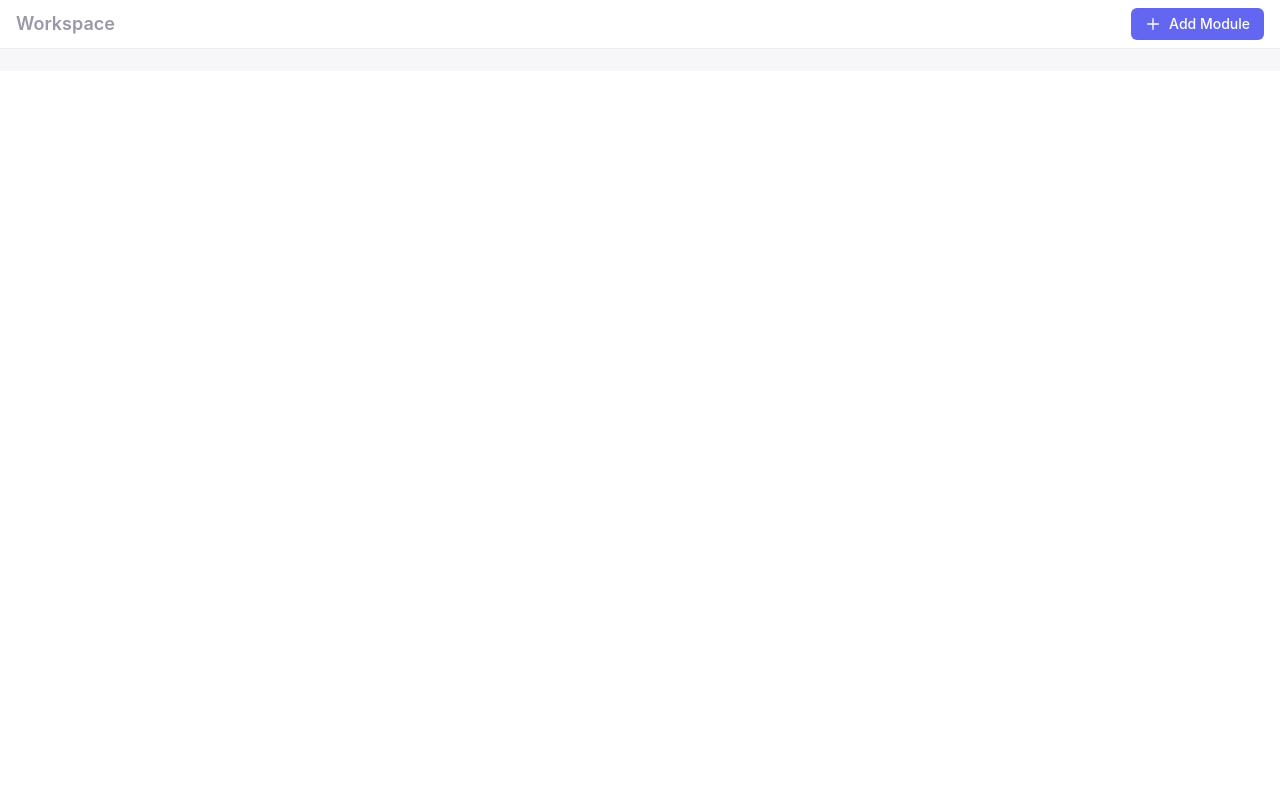
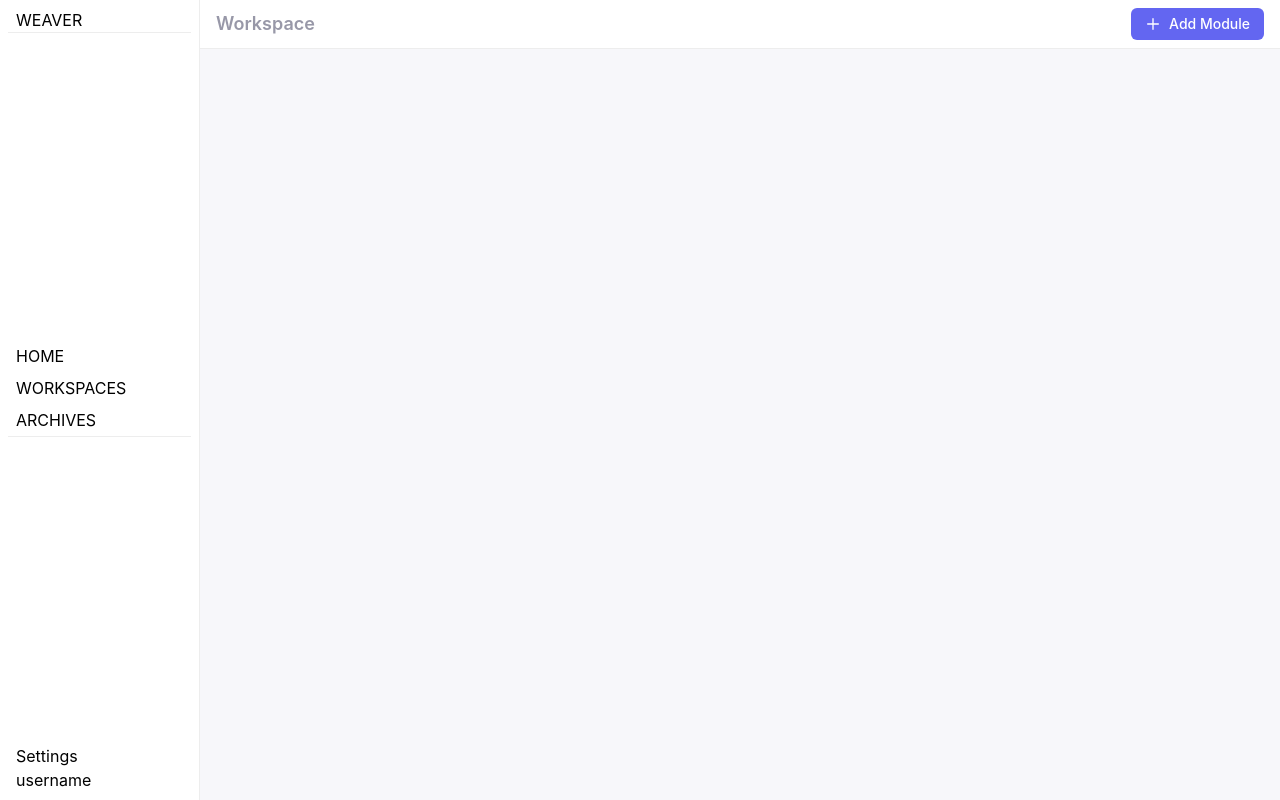
Before and after one commit to drumsinthedeep/weaver, a React (Vite) app: page / in a window 1280 px wide. Built offline with nearby package versions, Linux system fonts and the light colour scheme.

Commit message:
adds sidebar component

```diff
--- a/src/App.tsx
+++ b/src/App.tsx
@@ -1,9 +1,17 @@
 import './App.css';
+import Header from './components/Header';
+import Sidebar from './components/Sidebar';
 import WorkspaceGrid from './components/WorkspaceGrid';
 
 function App() {
   return (
-    <WorkspaceGrid />
+    <div className="flex h-full w-full flex-row">
+      <Sidebar />
+      <div className="flex flex-1 flex-col">
+        <Header />
+        <WorkspaceGrid />
+      </div>
+    </div>
   );
 }
 
--- a/src/components/Header.tsx
+++ b/src/components/Header.tsx
@@ -1,13 +1,30 @@
-interface HeaderProps extends React.HTMLAttributes<HTMLDivElement> {
-  onAddModule: () => void;
-}
+import { useWorkspaceStore } from '../store/workspaceGridStore';
+const GRID_COLUMNS = 12;
 
-export default function Header({ onAddModule, ...rest }: HeaderProps) {
+export default function Header() {
+  const modules = useWorkspaceStore((state) => state.modules);
+  const addModule = useWorkspaceStore((state) => state.addModule);
+  const handleAddModule = () => {
+    const w = 4;
+    const h = 4;
+    const x = (modules.length * w) % GRID_COLUMNS;
+    const y = modules.reduce((bottomEdge, module) => Math.max(bottomEdge, module.y + module.h), 0);
+
+    addModule({
+      id: crypto.randomUUID(),
+      type: 'tasks',
+      x,
+      y,
+      w,
+      h,
+    });
+  };
+
   return (
-    <div className="flex items-center sticky top-0 z-10 justify-between bg-white border-b border-border-subtle px-4 py-2 mx-[-14px]" {...rest}>
+    <div className="flex items-center sticky top-0 z-10 justify-between bg-white border-b border-border-subtle px-4 py-2 mr-[-14px]">
       <h1 className="text-lg font-semibold text-text-gray">Workspace</h1>
       <button
-        onClick={onAddModule}
+        onClick={handleAddModule}
         className="flex items-center gap-2 rounded-md bg-primary-purple px-[14px] py-[6px] text-sm font-medium text-white hover:bg-primary-purple/90"
       >
         <img src="/icons/add.svg" alt="" className="w-4" />
--- /dev/null
+++ b/src/components/Sidebar.tsx
@@ -0,0 +1,21 @@
+export default function Sidebar() {
+  return (
+    <div className="flex flex-col gap-2 justify-between bg-white border-r border-border-subtle p-2 ml-[-14px] sticky top-0 z-10 h-screen w-[200px]">
+      <div className="flex flex-col border-b border-border-subtle px-2">
+        <h1>WEAVER</h1>
+      </div>
+      <div className="flex flex-col border-b border-border-subtle">
+        <a className="px-2 py-1 hover:bg-gray-100 rounded" href="#">HOME</a>
+        <a className="px-2 py-1 hover:bg-gray-100 rounded" href="#">WORKSPACES</a>
+        <a className="px-2 py-1 hover:bg-gray-100 rounded" href="#">ARCHIVES</a>
+      </div>
+      <div className="flex flex-col px-2">
+        Settings
+        <div className="flex flex-row">
+          <img></img>
+          username
+        </div>
+      </div>
+    </div>
+  );
+}
--- a/src/components/WorkspaceGrid.tsx
+++ b/src/components/WorkspaceGrid.tsx
@@ -1,31 +1,11 @@
 import ReactGridLayout, { useContainerWidth, Layout } from 'react-grid-layout';
 import { useWorkspaceStore } from '../store/workspaceGridStore';
 import Module from './Module';
-import Header from './Header';
-
-const GRID_COLUMNS = 12;
 
 function WorkspaceGrid(): React.JSX.Element {
   const modules = useWorkspaceStore((state) => state.modules);
-  const addModule = useWorkspaceStore((state) => state.addModule);
   const setModules = useWorkspaceStore((state) => state.setModules);
   const { width, containerRef, mounted } = useContainerWidth();
-
-  const handleAddModule = () => {
-    const w = 4;
-    const h = 4;
-    const x = (modules.length * w) % GRID_COLUMNS;
-    const y = modules.reduce((bottomEdge, module) => Math.max(bottomEdge, module.y + module.h), 0);
-
-    addModule({
-      id: crypto.randomUUID(),
-      type: 'tasks',
-      x,
-      y,
-      w,
-      h,
-    });
-  };
 
   const handleLayoutChange = (layout: Layout) => {
     const changed = layout.some((item) => {
@@ -57,7 +37,6 @@ function WorkspaceGrid(): React.JSX.Element {
 
   return (
     <div>
-      <Header onAddModule={handleAddModule} />
       <div ref={containerRef as React.RefObject<HTMLDivElement>} className="bg-primary-gray mt-3">
         {mounted && (
           <ReactGridLayout
```
